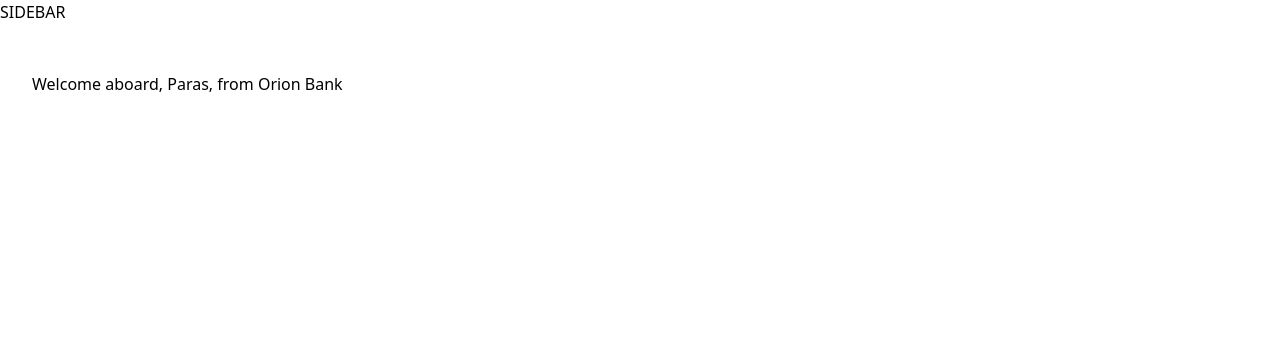
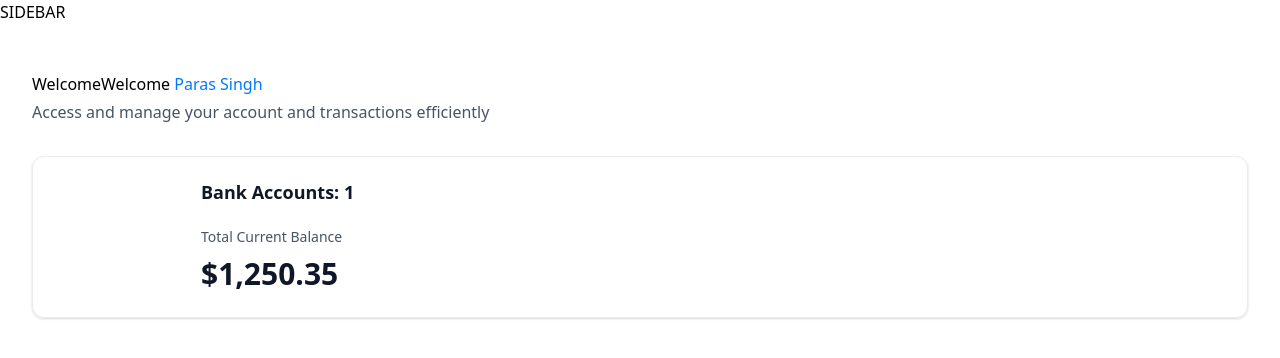
Before and after one commit to samartho4/Banking-App, a Next.js app: page / in a window 1280 px wide. Shown: the top 358 px of the page. Built offline with nearby package versions, Linux system fonts and the light colour scheme.

Commit message:
implement the Headerbox, TotalBalanceBox.tsx, AnimatedCounter.tsx components and add the various initial functionalaties

```diff
--- a/app/(root)/page.tsx
+++ b/app/(root)/page.tsx
@@ -1,15 +1,28 @@
-import React from 'react'
+import HeaderBox from "@/components/HeaderBox";
+import TotalBalanceBox from "@/components/TotalBalanceBox";
+const Home = () => {
+  const loggedIn = { firstName: 'Paras Singh' };
+  return (
+    <section className="home">
+      <div className="home-content">
+        <header className="home-header">
+          <HeaderBox
+            type="greeting"
+            title="Welcome"
+            user={loggedIn?.firstName || 'Guest'}
+            subtext="Access and manage your account and transactions efficiently"
+          />
 
-const Home = () => {
-  return (
-    <section className='home'>
-    <div className='home-content'>
-      <header className='home-header'> Welcome aboard, Paras, from Orion Bank
-      </header>
-    </div>
+          <TotalBalanceBox
+            accounts={[]}
+            totalBanks={1}
+            totalCurrentBalance={1250.35}
+          />
+
+        </header>
+      </div>
     </section>
 
   )
 }
-
 export default Home
--- /dev/null
+++ b/components/AnimatedCounter.tsx
@@ -0,0 +1,17 @@
+'use client';
+import CountUp from 'react-countup';
+
+const AnimatedCounter = ({ amount }: {amount: number}) => {
+  return (
+    <div className="w-full">
+      <CountUp
+      decimals={2}
+      decimal="."
+      prefix='$'
+      end={amount} />
+
+    </div>
+  )
+}
+
+export default AnimatedCounter
--- /dev/null
+++ b/components/HeaderBox.tsx
@@ -0,0 +1,16 @@
+const HeaderBox = ({type = "title", title, subtext, user}: HeaderBoxProps) =>{
+    return (
+        <div className="header-box">
+            <h1 className="header-box__title">{title}
+                {title}
+                {type === 'greeting' && (
+                    <span className="text-bankGradient">
+                        &nbsp;{user}
+                    </span>
+                )}
+            </h1>
+            <p className="header-box-subtext">{subtext}</p>
+        </div>
+    )
+}
+export default HeaderBox
--- /dev/null
+++ b/components/TotalBalanceBox.tsx
@@ -0,0 +1,33 @@
+import React from 'react'
+import AnimatedCounter from './AnimatedCounter'
+
+const TotalBalanceBox = ({
+  accounts = [], totalBanks, totalCurrentBalance
+}: TotlaBalanceBoxProps) => {
+  return (
+    <section className="total-balance">
+    <div className="total-balance-chart">
+      {/*Doughnut chart */}
+
+    </div>
+    <div className="flex flex-col gap-6">
+      <h2 className="header-2">
+      Bank Accounts: {totalBanks}
+      </h2>
+      <div className="flex flex-col gap-2">
+        <p className="total-balance-label">
+          Total Current Balance
+        </p>
+
+
+        <p className='total-balance-amount flex-center gap-2'>
+        <AnimatedCounter amount={totalCurrentBalance} />
+        </p>
+
+      </div>
+    </div>
+    </section >
+  )
+}
+
+export default TotalBalanceBox
--- a/package.json
+++ b/package.json
@@ -15,7 +15,9 @@
     "clsx": "^2.1.1",
     "lucide-react": "^0.446.0",
     "next": "14.2.13",
+    "query-string": "^9.1.0",
     "react": "^18",
+    "react-countup": "^6.5.3",
     "react-dom": "^18",
     "tailwind-merge": "^2.5.2",
     "tailwindcss-animate": "^1.0.7"
```
Also changed, not shown: components/ui/HeaderBox.tsx (deleted), 1 other file (tests, documents, lock files or other folders).
